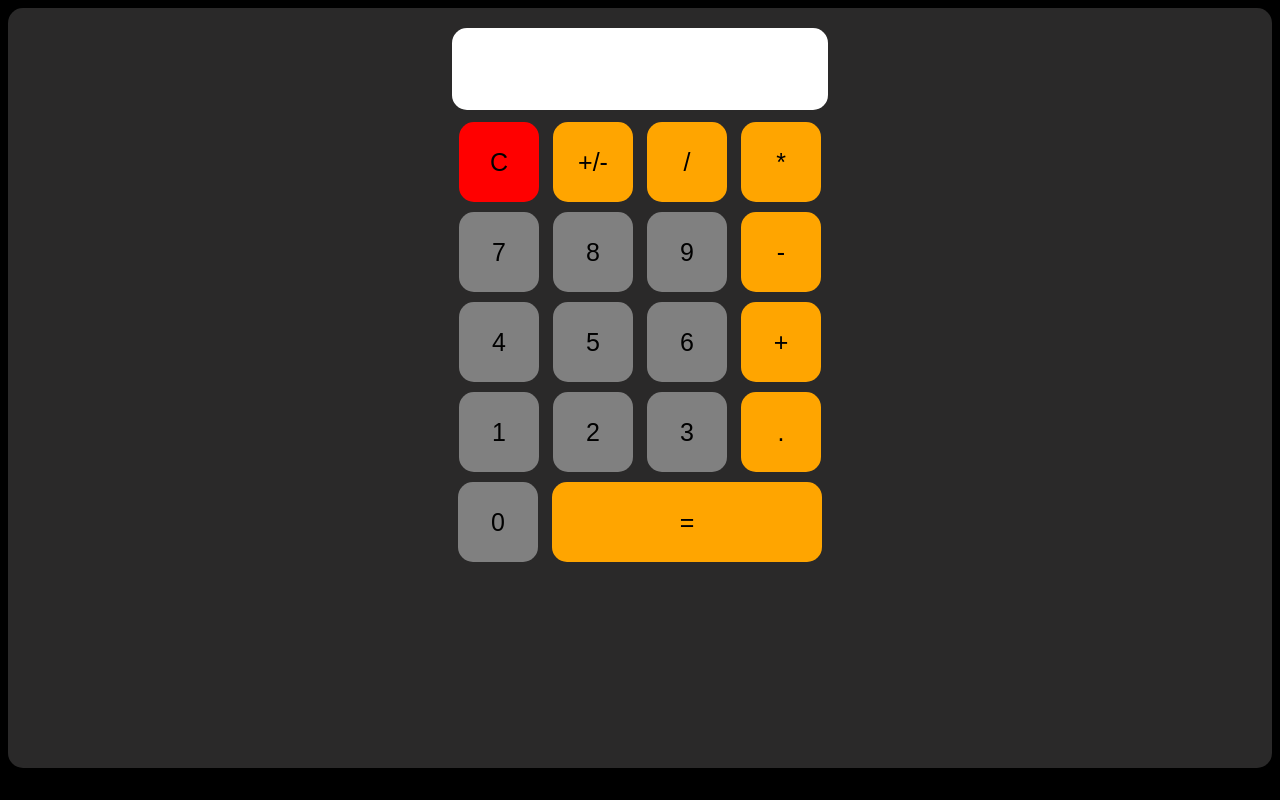
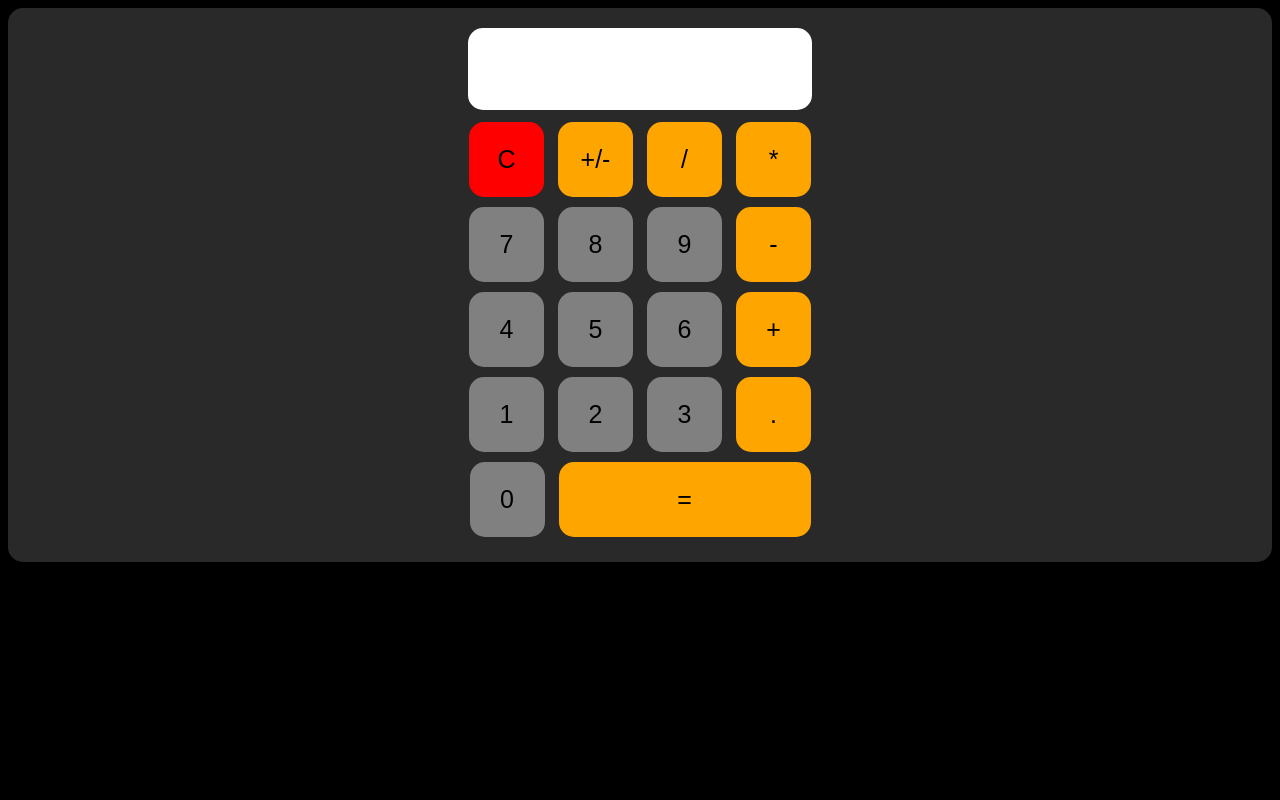
Before and after one commit to pabi26/Calculator-App, a plain HTML site: page index.html in a window 1280 px wide. Drawn offline with Linux system fonts and the light colour scheme.

Commit message:
styling issues fixed

```diff
--- a/styles.css
+++ b/styles.css
@@ -5,7 +5,7 @@ body{
 
 main{
     max-width: 100%;
-    height: 90vh;
+    height: 90-vh;
     border: 1px black solid;
     margin: 0 auto;
     padding: 20px;
@@ -19,8 +19,8 @@ main{
     margin: 0 auto;
 }
 button{
-    width: 80px;
-    height: 80px;
+    width: 75px;
+    height: 75px;
     font-size: 25px;
     margin: 5px;
     border-radius: 15px;
@@ -28,11 +28,11 @@ button{
 }
 
 #equal{
-    width: 270px;
+    width: 252px;
 }
 
 #result{
-    width: 93%;
+    width: 85%;
     height: 80px;
     border: none;
     border-radius: 15px;
```
